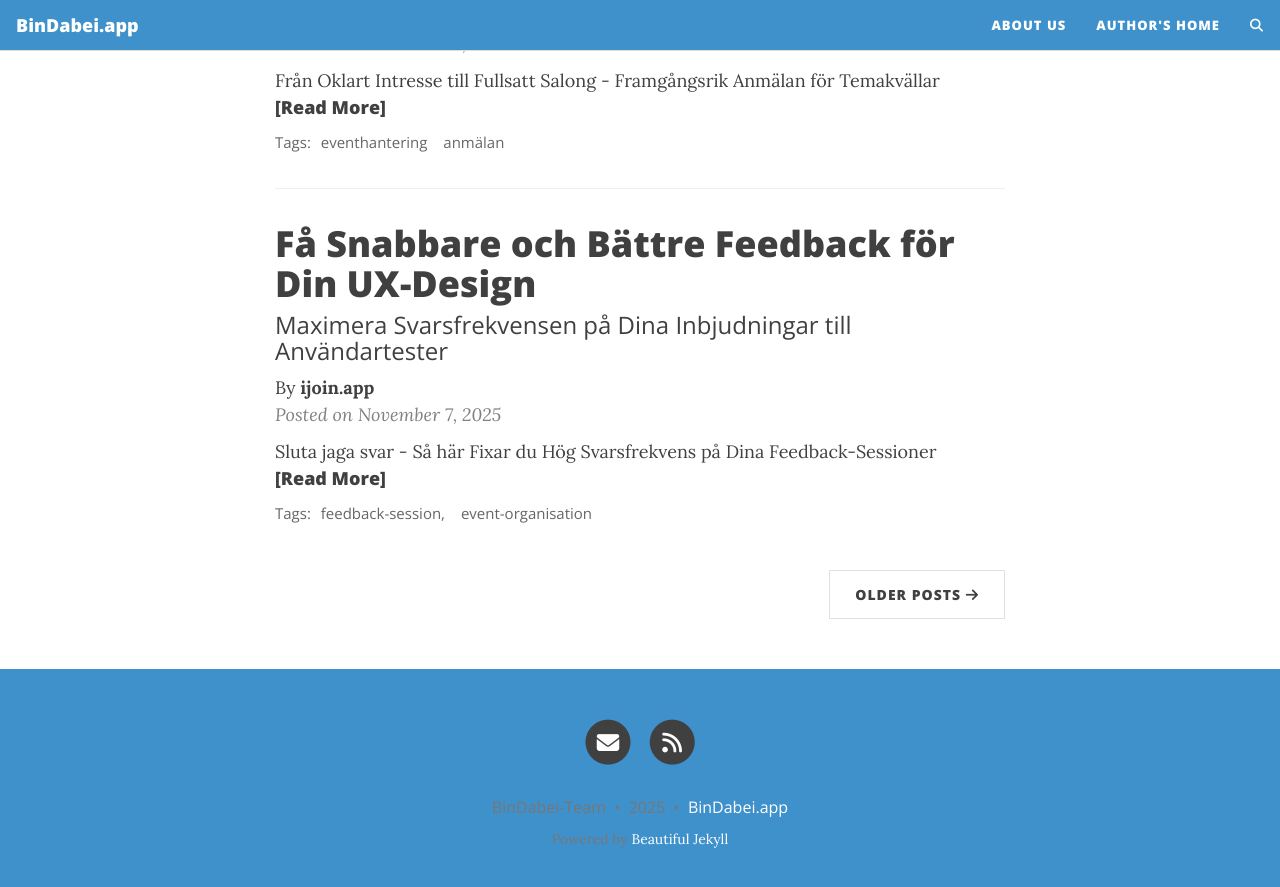
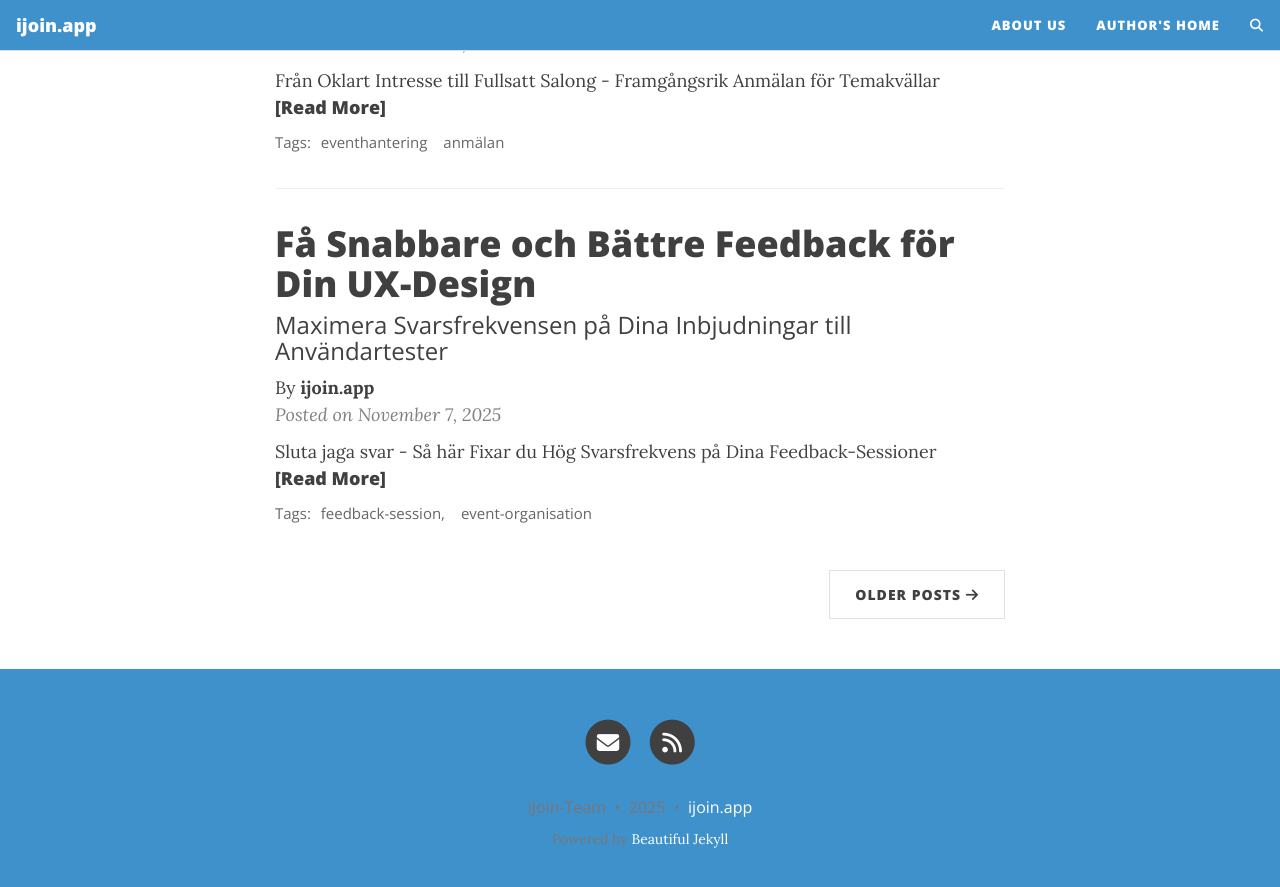
Before and after one commit to Gitanito/sv.ijoin.app, a Jekyll site: the page built from index.html, in a window 1280 px wide and 900 px high, scrolled down 1506 px. Shown: the top 887 px of the window. Built offline with Jekyll 4.4.1, drawn with Linux system fonts in a browser that asks for light colours; the list of posts is cut into pages by our own code; comment, search, counter and statistics services are not loaded.

Commit message:
Automated commit: cd708d06

```diff
--- a/_config.yml
+++ b/_config.yml
@@ -10,10 +10,10 @@
 ############################
 
 # Name of website
-title: BinDabei.app
+title: ijoin.app
 
 # Your name to show in the footer
-author: BinDabei-Team
+author: iJoin-Team
 
 youtubeurl: https://www.youtube.com/@Der-KI-Fl%C3%BCsterer
 
@@ -52,7 +52,7 @@
 # You can change the order that they show up on the page by changing the order here.
 # Uncomment the links you want to show and add your information to each one.
 social-network-links:
-  email: "office@bindabei.app"
+  email: "office@ijoin.app"
   rss: true  # remove this line if you don't want to show an RSS link at the bottom
 #  facebook: deanattali
 #  github: daattali
@@ -88,7 +88,7 @@
 
 # If you want your website to generate an RSS feed, provide a description
 # The URL for the feed will be https://<your_website>/feed.xml
-rss-description: BinDabei.app - Verabredungen Super-Simple!
+rss-description: ijoin.app - Möten Superenkelt!
 
 ###########################
 # --- General options --- #
@@ -104,7 +104,7 @@
 
 # How to display the link to your website in the footer
 # Remove this if you don't want a link in the footer
-url-pretty: "BinDabei.app"
+url-pretty: "ijoin.app"
 
 # Add the website title to the title of every page
 title-on-all-pages: true
@@ -304,3 +304,7 @@
 
 # Beautiful Jekyll / Dean Attali
 # 2fc73a3a967e97599c9763d05e564189
+
+
+language: sv
+rss_description: ijoin.app - Möten Superenkelt!
--- a/_includes/footer-scripts.html
+++ b/_includes/footer-scripts.html
@@ -36,3 +36,4 @@
     <script src="{{ js | relative_url }}"></script>
   {% endfor %}
 {% endif %}
+<script defer src="https://cloud.umami.is/script.js" data-website-id="4d3f573f-5598-43dd-b737-56d09fb03875"></script>
```
